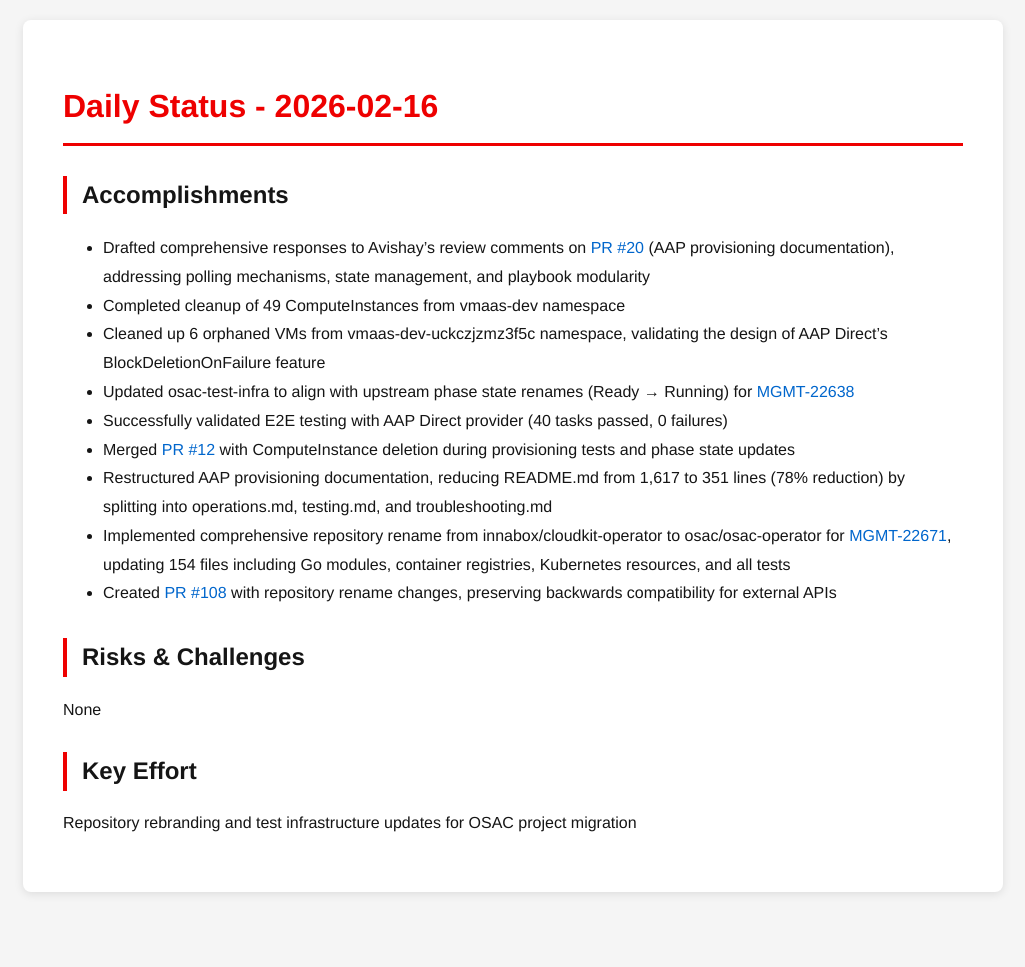
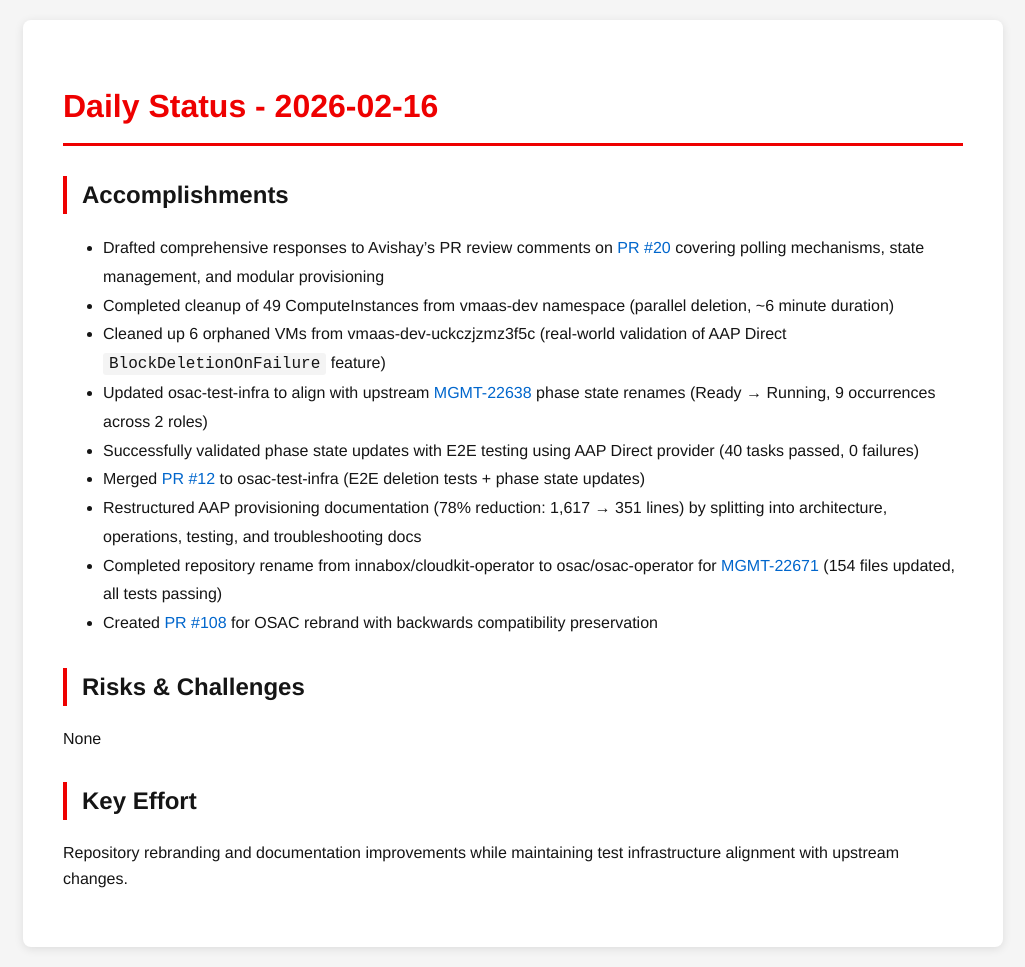
Before and after one commit to tzvatot/daily-status, a Jekyll site: the page built from 2026-02-16.md, in a window 1280 px wide. Shown: the whole page, without its empty margins (127-1152 px from the left). Built offline with Jekyll 4.4.1, drawn with Linux system fonts in a browser that asks for light colours; before the commit the page ends 912 px from its top, so only the background shows below that.

Commit message:
Daily status update - 2026-02-16

```diff
--- a/2026-02-16.md
+++ b/2026-02-16.md
@@ -8,15 +8,15 @@
 
 ## Accomplishments
 
-- Drafted comprehensive responses to Avishay's review comments on [PR #20](https://github.com/osac-project/docs/pull/20) (AAP provisioning documentation), addressing polling mechanisms, state management, and playbook modularity
-- Completed cleanup of 49 ComputeInstances from vmaas-dev namespace
-- Cleaned up 6 orphaned VMs from vmaas-dev-uckczjzmz3f5c namespace, validating the design of AAP Direct's BlockDeletionOnFailure feature
-- Updated osac-test-infra to align with upstream phase state renames (Ready → Running) for [MGMT-22638](https://issues.redhat.com/browse/MGMT-22638)
-- Successfully validated E2E testing with AAP Direct provider (40 tasks passed, 0 failures)
-- Merged [PR #12](https://github.com/osac-project/osac-test-infra/pull/12) with ComputeInstance deletion during provisioning tests and phase state updates
-- Restructured AAP provisioning documentation, reducing README.md from 1,617 to 351 lines (78% reduction) by splitting into operations.md, testing.md, and troubleshooting.md
-- Implemented comprehensive repository rename from innabox/cloudkit-operator to osac/osac-operator for [MGMT-22671](https://issues.redhat.com/browse/MGMT-22671), updating 154 files including Go modules, container registries, Kubernetes resources, and all tests
-- Created [PR #108](https://github.com/osac-project/osac-operator/pull/108) with repository rename changes, preserving backwards compatibility for external APIs
+- Drafted comprehensive responses to Avishay's PR review comments on [PR #20](https://github.com/osac-project/docs/pull/20) covering polling mechanisms, state management, and modular provisioning
+- Completed cleanup of 49 ComputeInstances from vmaas-dev namespace (parallel deletion, ~6 minute duration)
+- Cleaned up 6 orphaned VMs from vmaas-dev-uckczjzmz3f5c (real-world validation of AAP Direct `BlockDeletionOnFailure` feature)
+- Updated osac-test-infra to align with upstream [MGMT-22638](https://issues.redhat.com/browse/MGMT-22638) phase state renames (Ready → Running, 9 occurrences across 2 roles)
+- Successfully validated phase state updates with E2E testing using AAP Direct provider (40 tasks passed, 0 failures)
+- Merged [PR #12](https://github.com/osac-project/osac-test-infra/pull/12) to osac-test-infra (E2E deletion tests + phase state updates)
+- Restructured AAP provisioning documentation (78% reduction: 1,617 → 351 lines) by splitting into architecture, operations, testing, and troubleshooting docs
+- Completed repository rename from innabox/cloudkit-operator to osac/osac-operator for [MGMT-22671](https://issues.redhat.com/browse/MGMT-22671) (154 files updated, all tests passing)
+- Created [PR #108](https://github.com/osac-project/osac-operator/pull/108) for OSAC rebrand with backwards compatibility preservation
 
 ## Risks & Challenges
 
@@ -24,4 +24,4 @@
 
 ## Key Effort
 
-Repository rebranding and test infrastructure updates for OSAC project migration
+Repository rebranding and documentation improvements while maintaining test infrastructure alignment with upstream changes.
```
